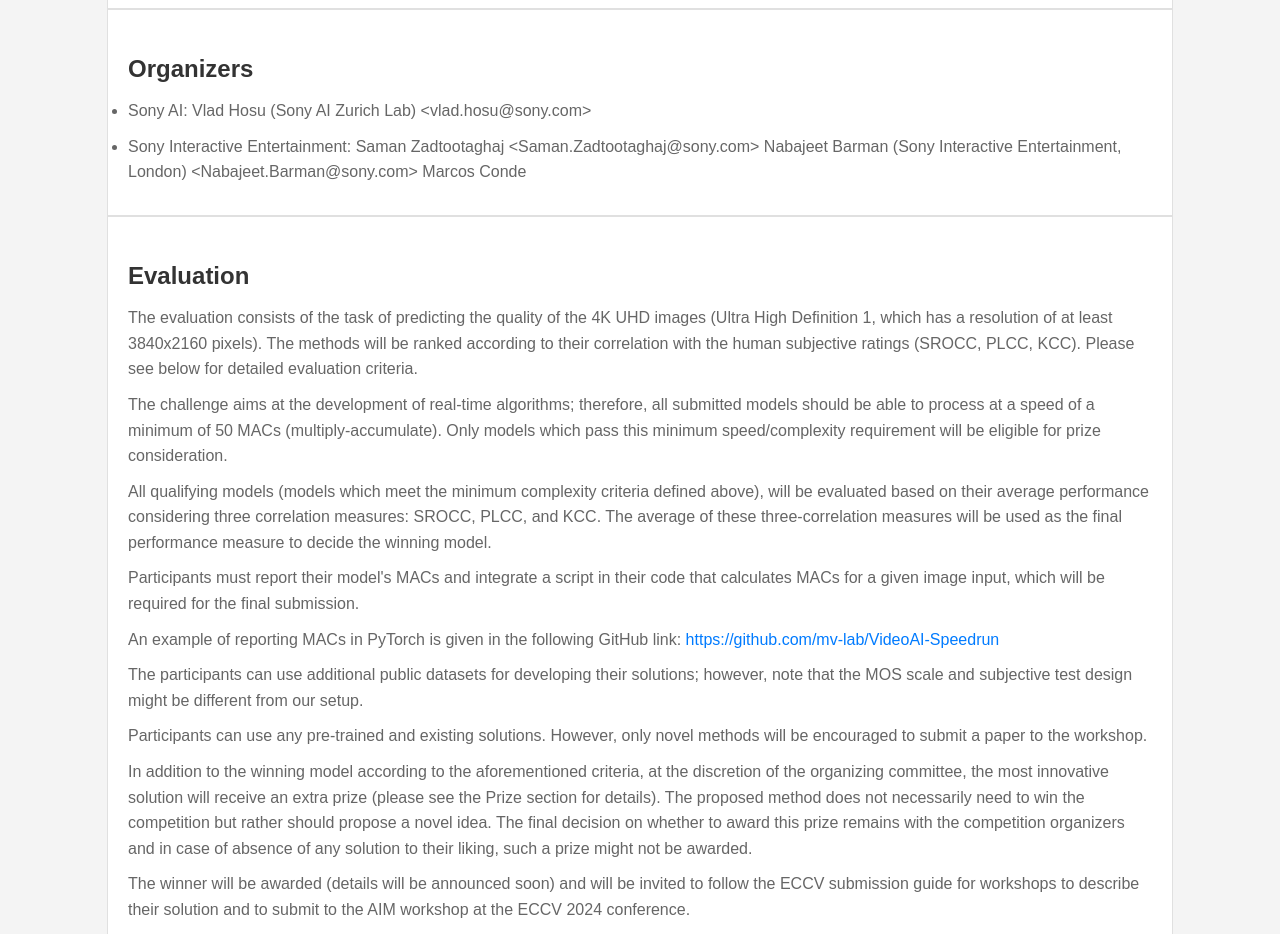
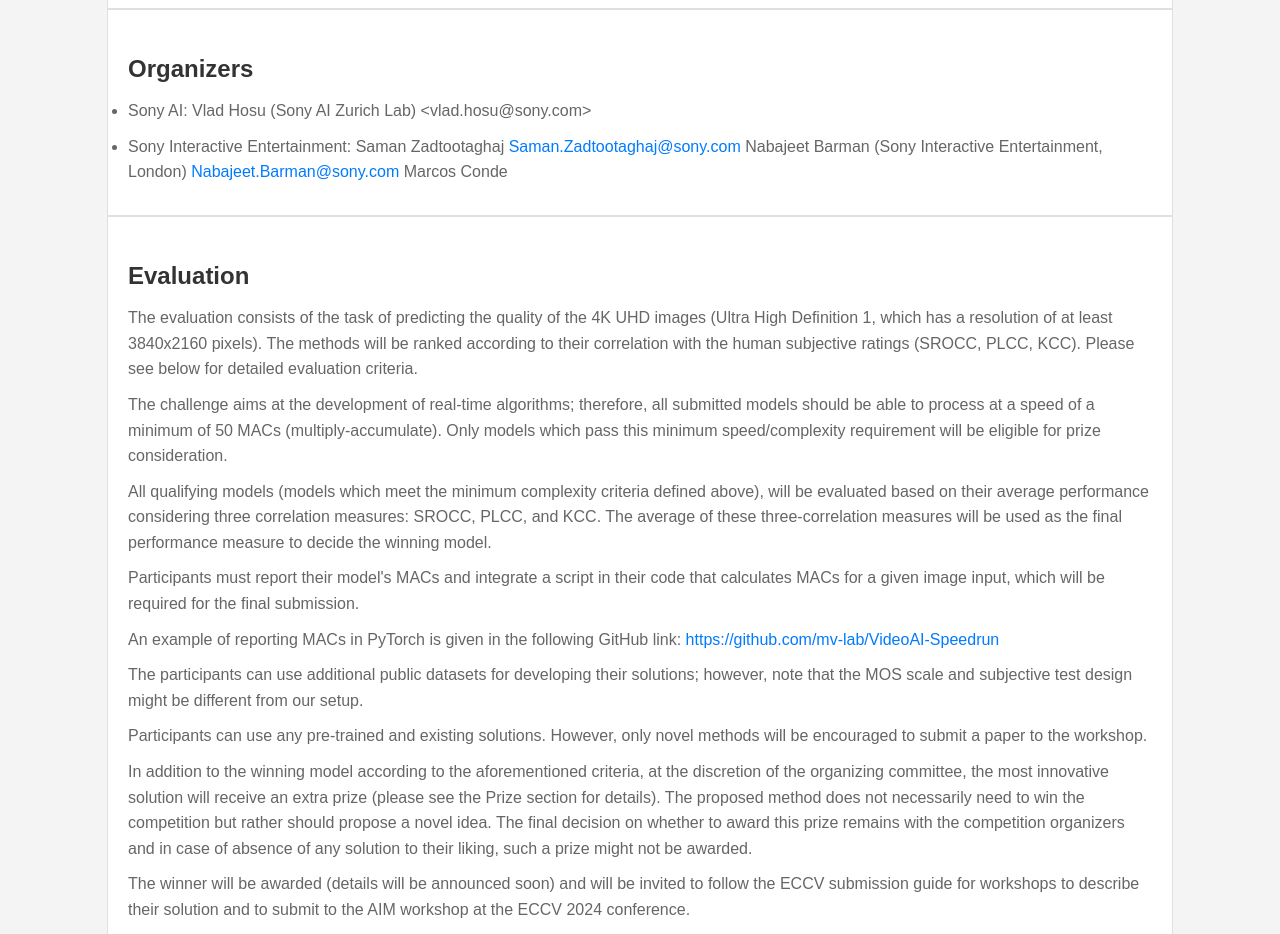
Before and after one commit to UHD-IQA/UHD-IQA.github.io, a plain HTML site: page index.html in a window 1280 px wide. Shown: the part 1400-2334 px from the top of the page. Drawn offline with Linux system fonts and the light colour scheme.

Commit message:
Update index.html

```diff
--- a/index.html
+++ b/index.html
@@ -54,7 +54,7 @@
         <h2>Organizers</h2>
         <ul>
             <li>Sony AI: Vlad Hosu (Sony AI Zurich Lab) &lt;vlad.hosu@sony.com&gt;</li>
-            <li>Sony Interactive Entertainment: Saman Zadtootaghaj &lt;Saman.Zadtootaghaj@sony.com&gt; Nabajeet Barman (Sony Interactive Entertainment, London) &lt;Nabajeet.Barman@sony.com&gt; Marcos Conde </li>
+            <li>Sony Interactive Entertainment: Saman Zadtootaghaj <a href="mailto:Saman.Zadtootaghaj@sony.com">Saman.Zadtootaghaj@sony.com</a> Nabajeet Barman (Sony Interactive Entertainment, London) <a href="mailto:Nabajeet.Barman@sony.com">Nabajeet.Barman@sony.com</a> Marcos Conde </li>
         </ul>
     </section>
 
```
